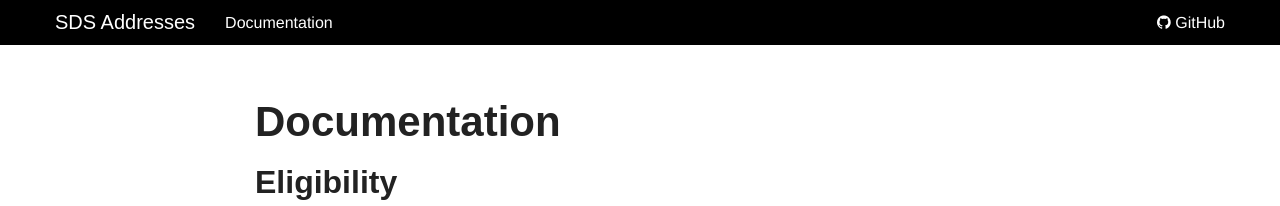
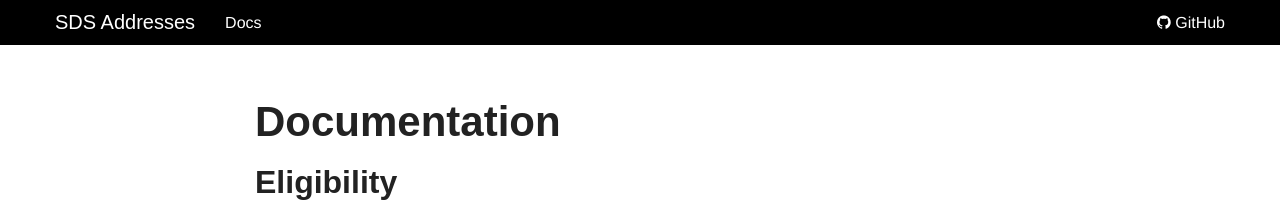
Before and after one commit to folklabs/sds-addresses, a Jekyll site: the page built from documentation.md, in a window 1280 px wide. Shown: the top 206 px of the page. Built offline with Jekyll 4.4.1, drawn with Linux system fonts in a browser that asks for light colours; nearby versions of some CDN libraries.

Commit message:
Tweak docs naming

```diff
--- a/_includes/nav.html
+++ b/_includes/nav.html
@@ -1,3 +1,3 @@
 <li>
-  <a href="{{ site.baseurl }}/documentation.html">Documentation</a>
+  <a href="{{ site.baseurl }}/documentation.html">Docs</a>
 </li>
```
Also changed, not shown: index.md (+1 -1 lines).
